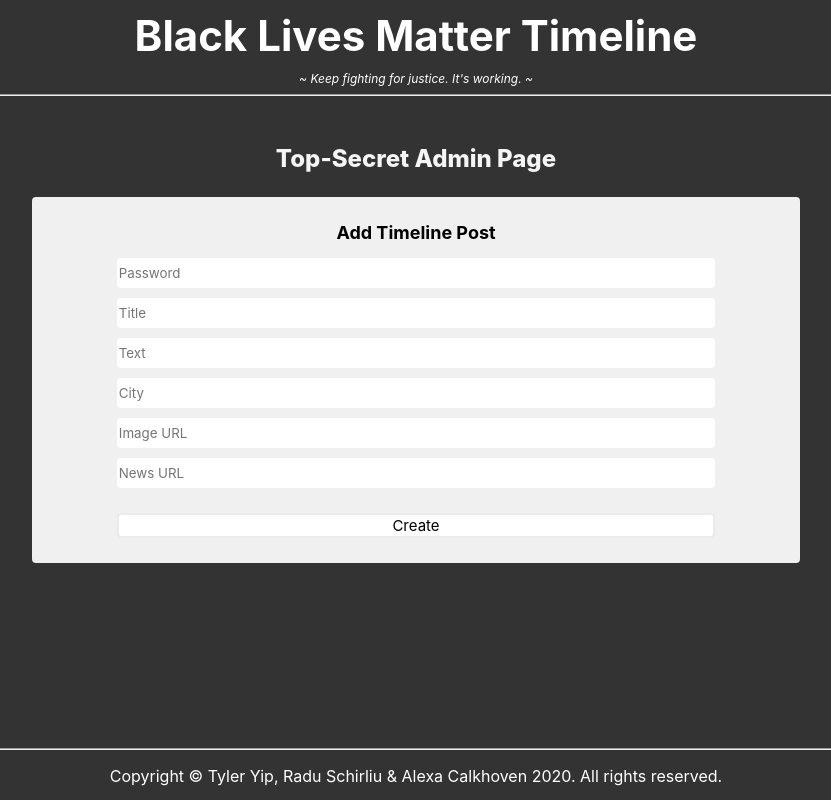
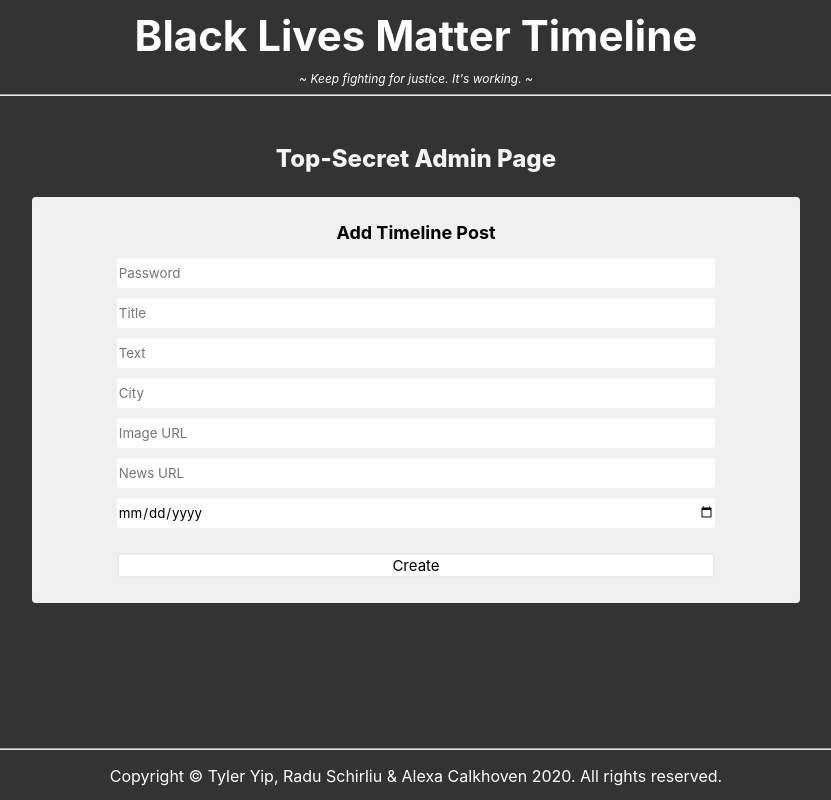
Before and after one commit to yipster8888/blm-timeline, a React (Create React App) app: page /admin in a window 1280 px wide. Shown: the whole page, without its empty margins (224-1055 px from the left). Built offline with nearby package versions, Linux system fonts and the light colour scheme; no server answers.

Commit message:
fix: Added API call to admin form

```diff
--- a/src/api/Timeline.js
+++ b/src/api/Timeline.js
@@ -9,7 +9,11 @@ export default {
     });
   },
 
-  insertPost: (data) => {
-    return axios.post(`${API_URL}/timeline`, data);
+  insertPost: (data, password) => {
+    return axios.post(`${API_URL}/timeline`, data, {
+      headers: {
+        authorization: 'Bearer ' + password,
+      },
+    });
   },
 };
--- a/src/components/admin/AdminPage.js
+++ b/src/components/admin/AdminPage.js
@@ -1,30 +1,13 @@
 import React from "react";
-import { useForm } from "react-hook-form";
+import NewPost from './NewPost';
 
 import "./AdminPage.css";
 
 const AdminPage = () => {
-  const { register, handleSubmit } = useForm();
-
-  const onSubmit = (data) => {
-    console.log(data);
-  };
-
   return (
     <div className="admin-container">
       <p className="admin-title">Top-Secret Admin Page</p>
-      <div className="admin-section">
-        <p className="admin-section-title">Add Timeline Post</p>
-        <form className="admin-section-form" onSubmit={handleSubmit(onSubmit)}>
-          <input name="password" placeholder="Password" ref={register} />
-          <input name="title" placeholder="Title" ref={register} />
-          <input name="text" placeholder="Text" ref={register} />
-          <input name="city" placeholder="City" ref={register} />
-          <input name="imageURL" placeholder="Image URL" ref={register} />
-          <input name="newsURL" placeholder="News URL" ref={register} />
-          <button type="submit">Create</button>
-        </form>
-      </div>
+      <NewPost />
     </div>
   );
 };
--- /dev/null
+++ b/src/components/admin/NewPost.js
@@ -0,0 +1,82 @@
+import React, { useState } from "react";
+import { useForm } from "react-hook-form";
+import Api from "../../api/Timeline";
+
+const NewPost = () => {
+  const [loading, setLoading] = useState(false);
+  const { register, handleSubmit, errors } = useForm();
+
+  const onSubmit = (values) => {
+    if (loading) return;
+    setLoading(true);
+    console.log(values.password);
+
+    Api.insertPost(
+      {
+        title: values.title,
+        text: values.text,
+        cityname: values.cityName,
+        imageURL: values.imageURL,
+        newsURL: values.newsURL,
+        date: new Date(values.date).toISOString(),
+      },
+      values.password
+    )
+      .then((res) => {})
+      .catch((err) => alert(err))
+      .finally(() => setLoading(false));
+  };
+
+  return (
+    <div className="admin-section">
+      <p className="admin-section-title">Add Timeline Post</p>
+      <form className="admin-section-form" onSubmit={handleSubmit(onSubmit)}>
+        <input
+          name="password"
+          placeholder="Password"
+          ref={register({
+            required: true,
+          })}
+        />
+        <input
+          name="title"
+          placeholder="Title"
+          ref={register({
+            required: true,
+          })}
+        />
+        <input name="text" placeholder="Text" ref={register()} />
+        <input
+          name="cityName"
+          placeholder="City"
+          ref={register({
+            required: true,
+          })}
+        />
+        <input name="imageURL" placeholder="Image URL" ref={register} />
+        <input
+          name="newsURL"
+          placeholder="News URL"
+          ref={register({
+            required: true,
+          })}
+        />
+        <input
+          name="date"
+          type="date"
+          placeholder="date"
+          ref={register({
+            required: true,
+          })}
+        />
+        {errors && Object.keys(errors).length > 0 && (
+          <p>Error, fill in the form properly</p>
+        )}
+        <button type="submit">Create</button>
+        {loading && <p>Loading...</p>}
+      </form>
+    </div>
+  );
+};
+
+export default NewPost;
```
Also changed, not shown: src/api/City.js (+6 -2 lines).
